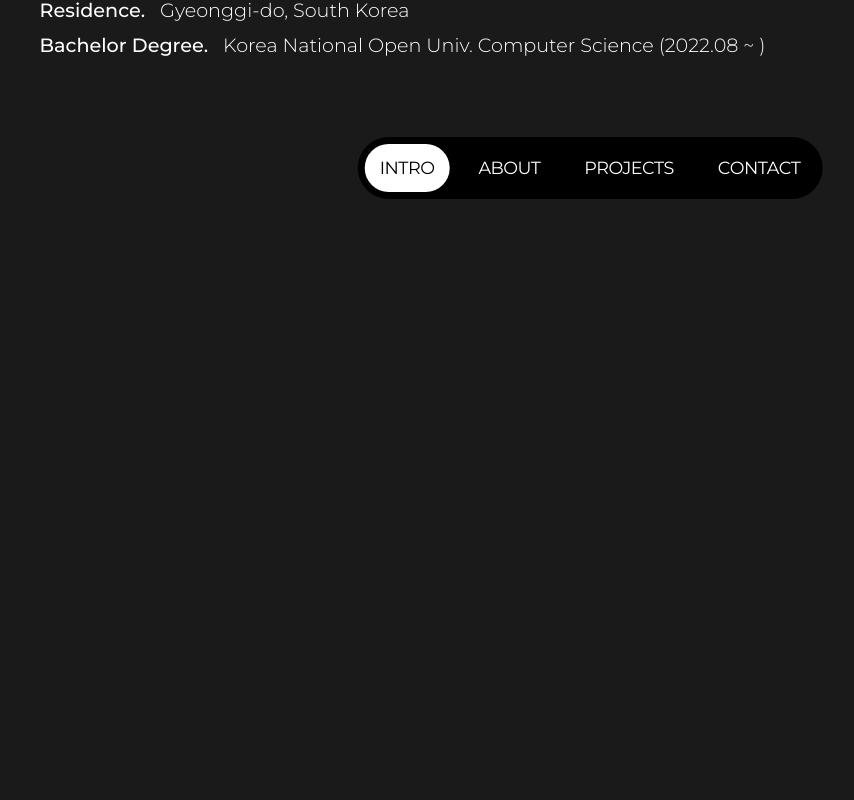
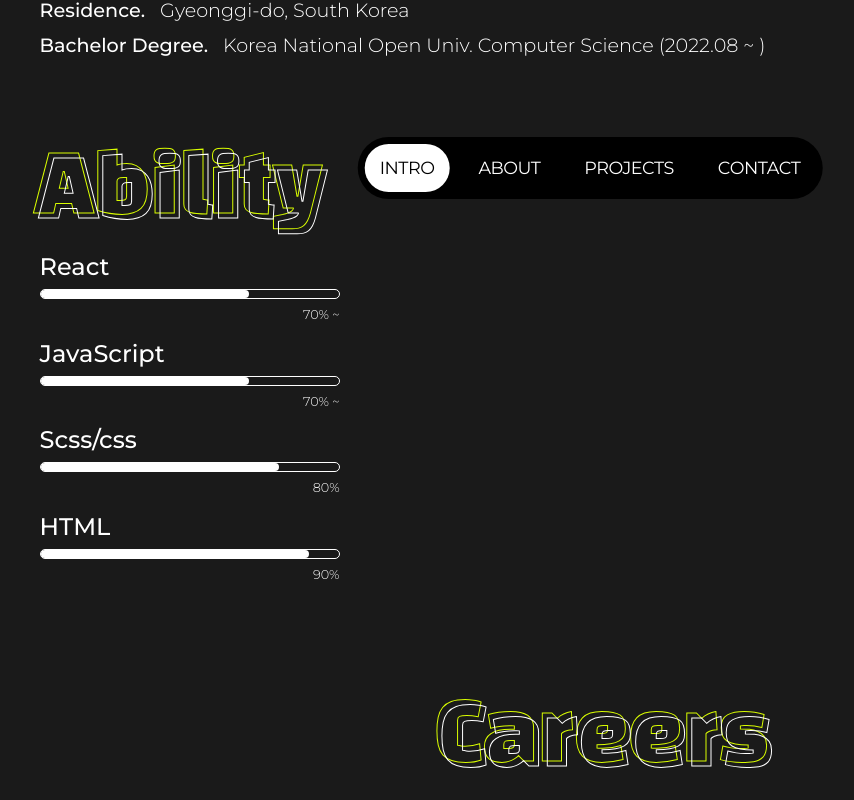
Before and after one commit to devwoodie/woodie, a React (Create React App) app: page /about in a window 1280 px wide. Shown: the part 569-1369 px from the top of the page, without its empty margins (50-904 px from the left). Built offline with nearby package versions, Linux system fonts and the light colour scheme.

Commit message:
feat : about page scroll event fix

```diff
--- a/src/component/About.js
+++ b/src/component/About.js
@@ -9,28 +9,15 @@ const About = ({ infoJson }) => {
     let awardData = infoJson.awards;
     let abilityData = infoJson.ability;
 
-    const itemRef = useRef(null);
     const titRef = useRef(null);
 
     useEffect(() => {
-        window.addEventListener('scroll', opacityOn);
         window.addEventListener('scroll', titOpacity);
         return () => {
-            window.removeEventListener('scroll', opacityOn);
             window.removeEventListener('scroll', titOpacity);
         };
     }, [About]);
 
-    //contents opacity
-    const opacityOn = () => {
-        if(window.scrollY > 300){
-            itemRef.current.classList.remove('opacity-off');
-            itemRef.current.classList.add('opacity-on');
-        }else{
-            itemRef.current.classList.add('opacity-off');
-            itemRef.current.classList.remove('opacity-on');
-        }
-    };
     //About me opacity
     const titOpacity = () => {
         if(window.scrollY > 5){
@@ -61,7 +48,7 @@ const About = ({ infoJson }) => {
                 ))}
             </ul>
             <div className="content-wrap">
-                <ul ref={itemRef} className="cont1 contents opacity-off">
+                <ul className="cont1 contents">
                     <li className="contents-list">
                         <span className="contents-title ability">Ability</span>
                     </li>
--- a/src/css/About.scss
+++ b/src/css/About.scss
@@ -68,10 +68,10 @@
     }
   }
   //contents tab
-  .content-wrap{margin-top: 500px}
+  //.content-wrap{margin-top: 500px}
   .contents{
     margin-top: 100px;
-    height: 30rem;
+    height: 28rem;
     position: sticky;
     top: 25rem;
     transition: .4s;
```
